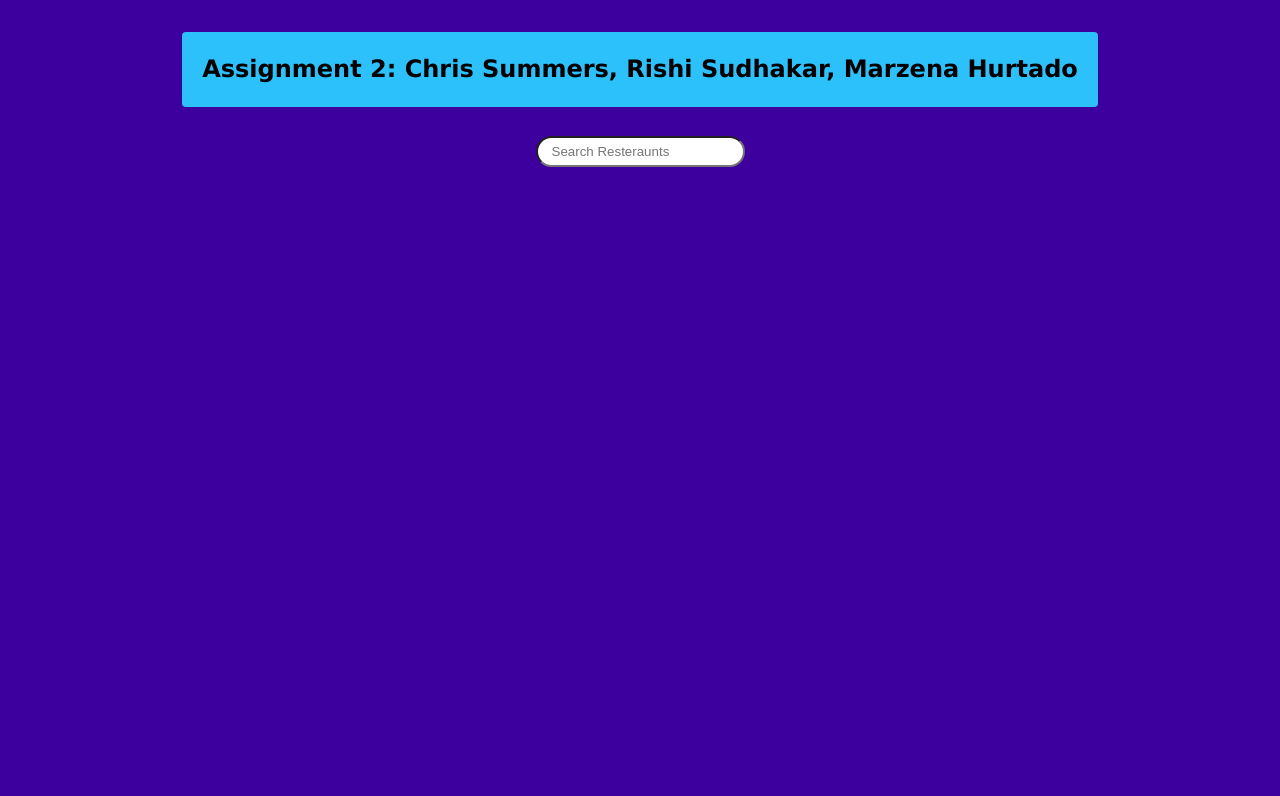
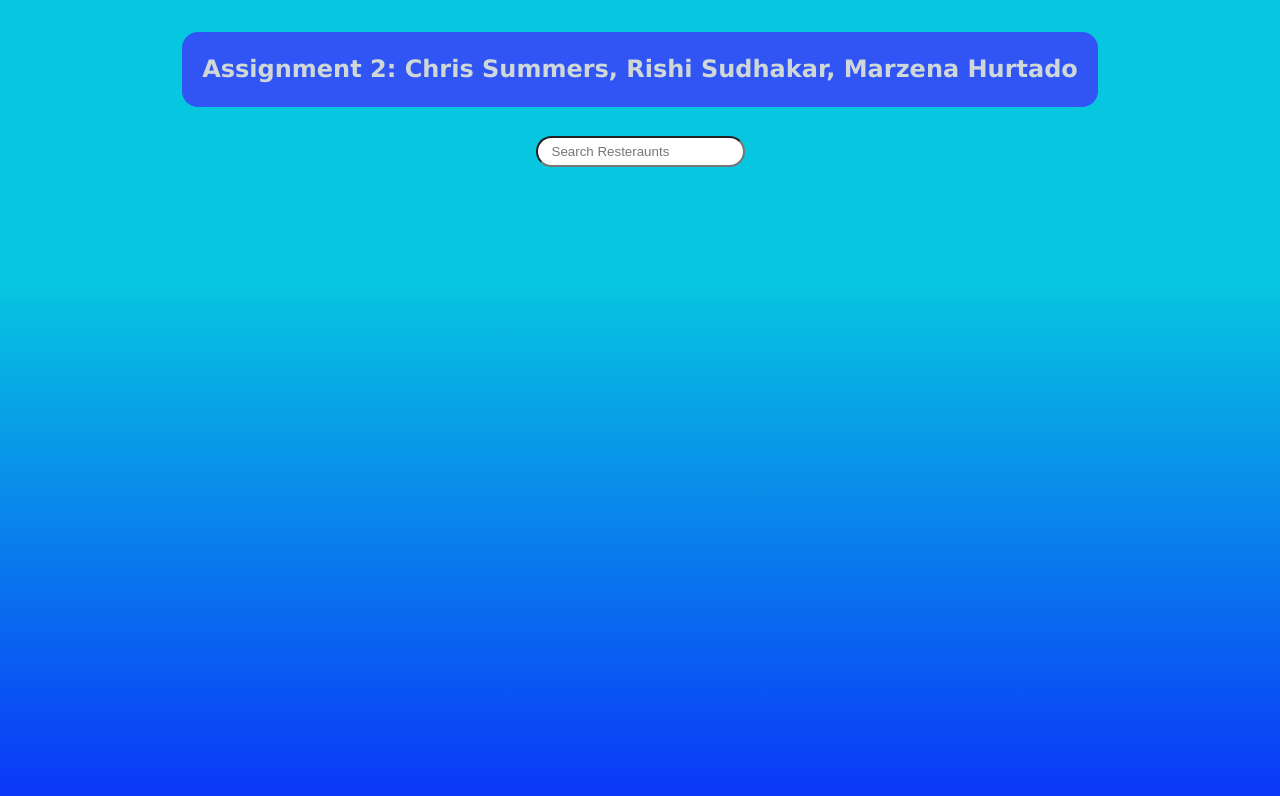
Before and after one commit to marzenah88/INST377_asst2, a website: page public/asst-2/index.html in a window 1280 px wide. Drawn offline with Linux system fonts and the light colour scheme.

Commit message:
Update styles.css
made the page even prettier

```diff
--- a/public/asst-2/styles.css
+++ b/public/asst-2/styles.css
@@ -1,5 +1,6 @@
 body {
-  background: #3d009e;
+  /* background: #3d009e; */
+  background: linear-gradient(rgb(7, 199, 224) 35%, rgb(11, 54, 248) 100%);
   font-size: 1.0em;
   line-height: 1.6;
   font-weight: 400;
@@ -34,8 +35,10 @@
     margin: 20px 50px;
     padding: 0 20px;
     min-height: 75px;
-    background-color: #2dc1fb;
-    color: black;
+    /* background-color: #2dc1fb; */
+    background-color: rgb(49, 85, 245);
+    /* color: black; */
+    color: rgb(207, 215, 216);
     display: flex;
 
     align-items: center;
@@ -44,7 +47,7 @@
     font-size: 1.5em;
     text-transform: capitalize;
     flex-wrap: nowrap;
-    border-radius: 4px;
+    border-radius: 16px;
   }
 
 .navContainer li {
@@ -52,7 +55,7 @@
     margin: 0px;
     padding: 10px;
     border-radius: 3px;
-    background: linear-gradient(rgb(224, 7, 214) 35%, rgb(12, 85, 5) 100%);
+    background: linear-gradient(rgb(7, 199, 224) 35%, rgb(11, 54, 248) 100%);
 }
 
 .textinput {
```
